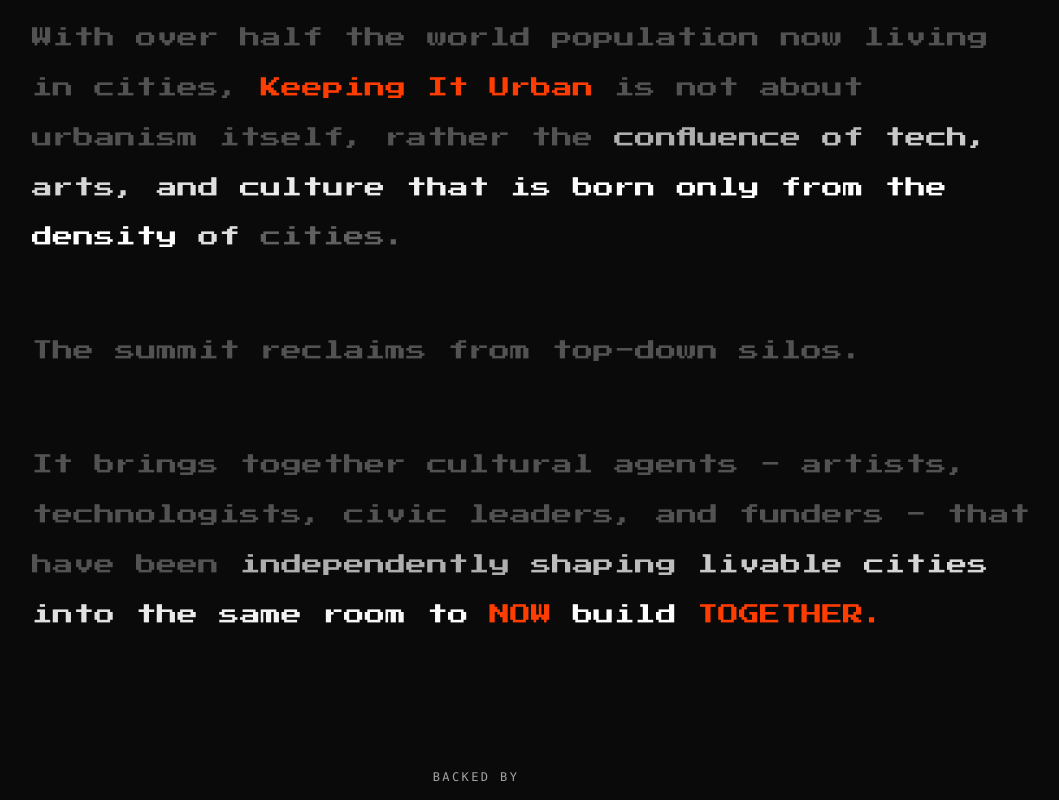
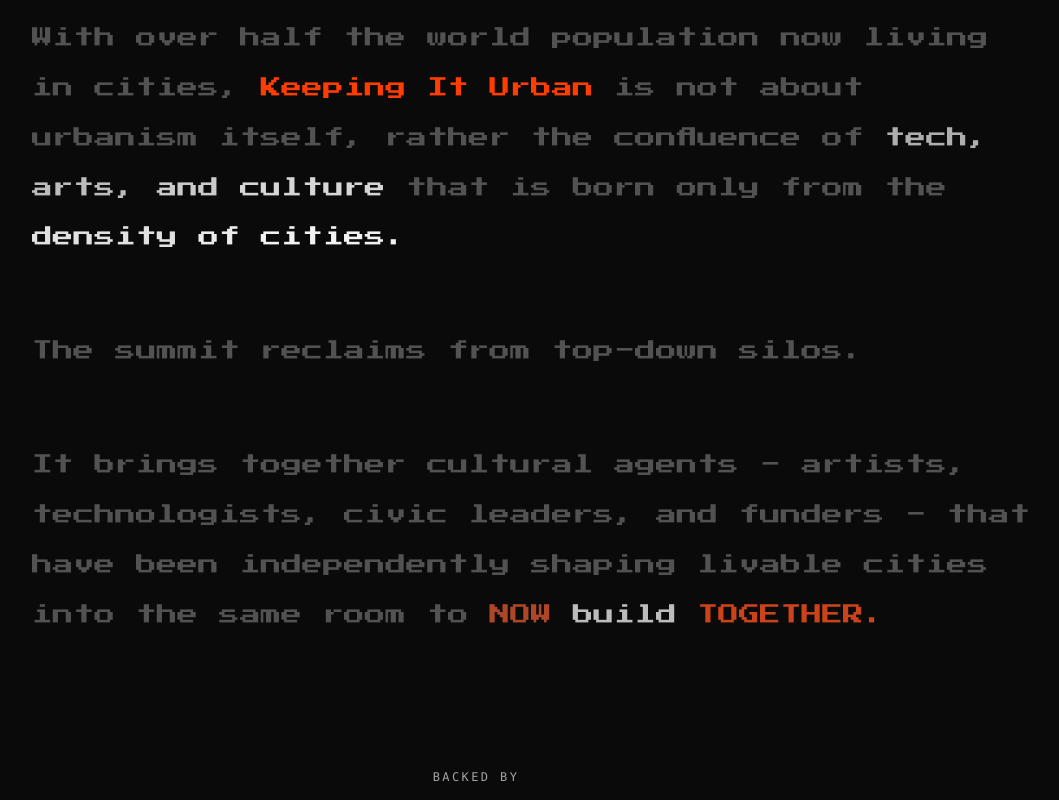
Before and after one commit to atmikapai13/keepingurban, a React (Vite) app: page / in a window 1280 px wide. Shown: the part 1080-1880 px from the top of the page, without its empty margins (164-1223 px from the left). Built offline with nearby package versions, Linux system fonts and the light colour scheme; a web font is replaced by a local one.

Commit message:
minor tweak

```diff
--- a/src/App.jsx
+++ b/src/App.jsx
@@ -356,13 +356,13 @@
           <div className="statement-label">    </div>
           <div className="statement-text">
             <p>
-              With over half the world population now living in cities, <span style={{color: '#ff3d00'}}>Keeping It Urban</span> is not about urbanism itself, rather the <span className="text-highlight-wave"><span style={{animationDelay: '0s'}}>confluence</span> <span style={{animationDelay: '0.1s'}}>of</span> <span style={{animationDelay: '0.2s'}}>tech,</span> <span style={{animationDelay: '0.3s'}}>arts,</span> <span style={{animationDelay: '0.4s'}}>and</span> <span style={{animationDelay: '0.5s'}}>culture</span> <span style={{animationDelay: '0.6s'}}>that</span> <span style={{animationDelay: '0.7s'}}>is</span> <span style={{animationDelay: '0.8s'}}>born</span> <span style={{animationDelay: '0.9s'}}>only</span> <span style={{animationDelay: '1.0s'}}>from</span> <span style={{animationDelay: '1.1s'}}>the</span> <span style={{animationDelay: '1.2s'}}>density</span> <span style={{animationDelay: '1.3s'}}>of</span> <span style={{animationDelay: '1.4s'}}>cities.</span></span>
+              With over half the world population now living in cities, <span style={{color: '#ff3d00'}}>Keeping It Urban</span> is not about urbanism itself, rather the confluence of <span className="text-highlight-wave"><span style={{animationDelay: '0s'}}>tech,</span> <span style={{animationDelay: '0.1s'}}>arts,</span> <span style={{animationDelay: '0.2s'}}>and</span> <span style={{animationDelay: '0.3s'}}>culture</span></span> that is born only from the <span className="text-highlight-wave"><span style={{animationDelay: '0.4s'}}>density</span> <span style={{animationDelay: '0.5s'}}>of</span> <span style={{animationDelay: '0.6s'}}>cities.</span></span>
             </p>
             <p>
               The summit reclaims from top-down silos.
             </p>
             <p>
-              It brings together cultural agents - artists, technologists, civic leaders, and funders - that have been <span className="text-highlight-wave"><span style={{animationDelay: '0s'}}>independently</span> <span style={{animationDelay: '0.1s'}}>shaping</span> <span style={{animationDelay: '0.2s'}}>livable</span> <span style={{animationDelay: '0.3s'}}>cities</span> <span style={{animationDelay: '0.4s'}}>into</span> <span style={{animationDelay: '0.5s'}}>the</span> <span style={{animationDelay: '0.6s'}}>same</span> <span style={{animationDelay: '0.7s'}}>room</span> <span style={{animationDelay: '0.8s'}}>to</span></span> <span className="text-highlight-wave orange"><span style={{animationDelay: '0.9s'}}>NOW</span></span> <span className="text-highlight-wave"><span style={{animationDelay: '1.0s'}}>build</span></span> <span className="text-highlight-wave orange"><span style={{animationDelay: '1.1s'}}>TOGETHER.</span></span>
+              It brings together cultural agents - artists, technologists, civic leaders, and funders - that have been independently shaping livable cities into the same room to <span className="text-highlight-wave orange"><span style={{animationDelay: '0s'}}>NOW</span></span> <span className="text-highlight-wave"><span style={{animationDelay: '0.1s'}}>build</span></span> <span className="text-highlight-wave orange"><span style={{animationDelay: '0.2s'}}>TOGETHER.</span></span>
             </p>
           </div>
         </div>
```
